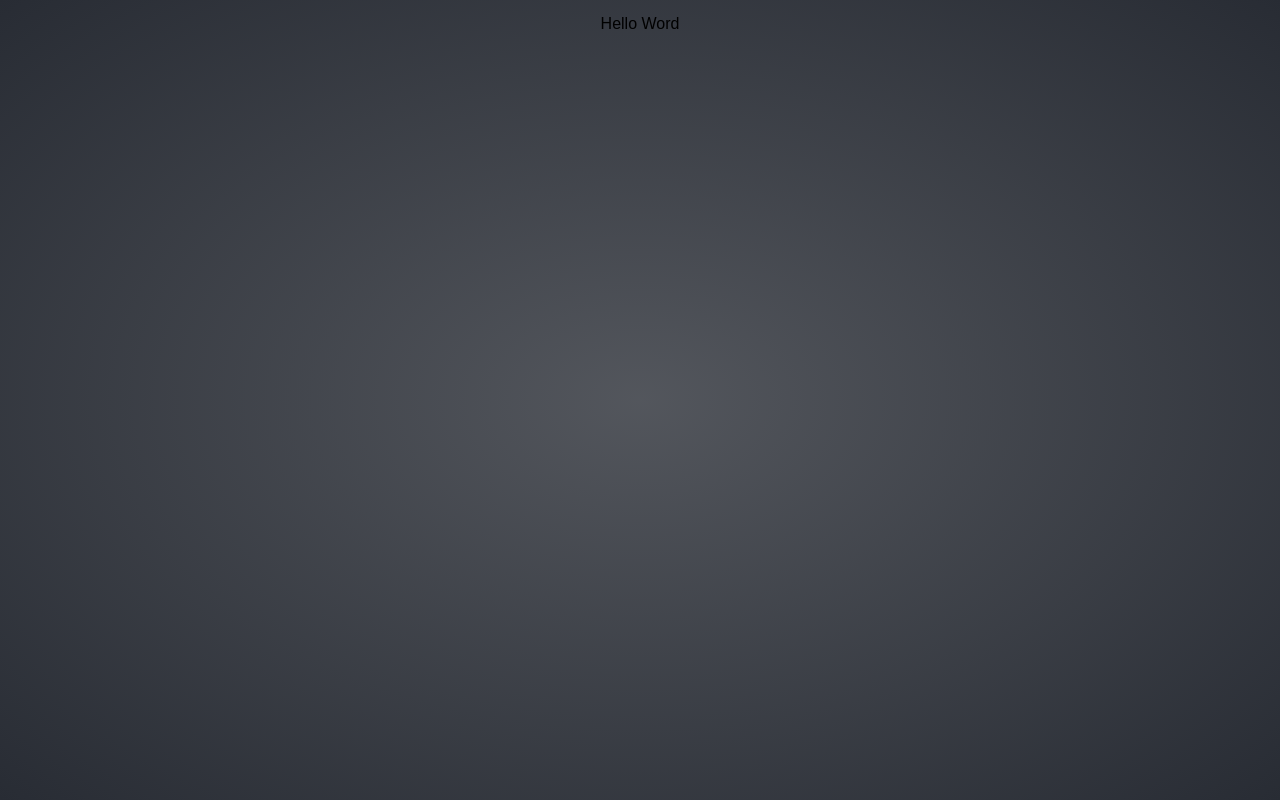
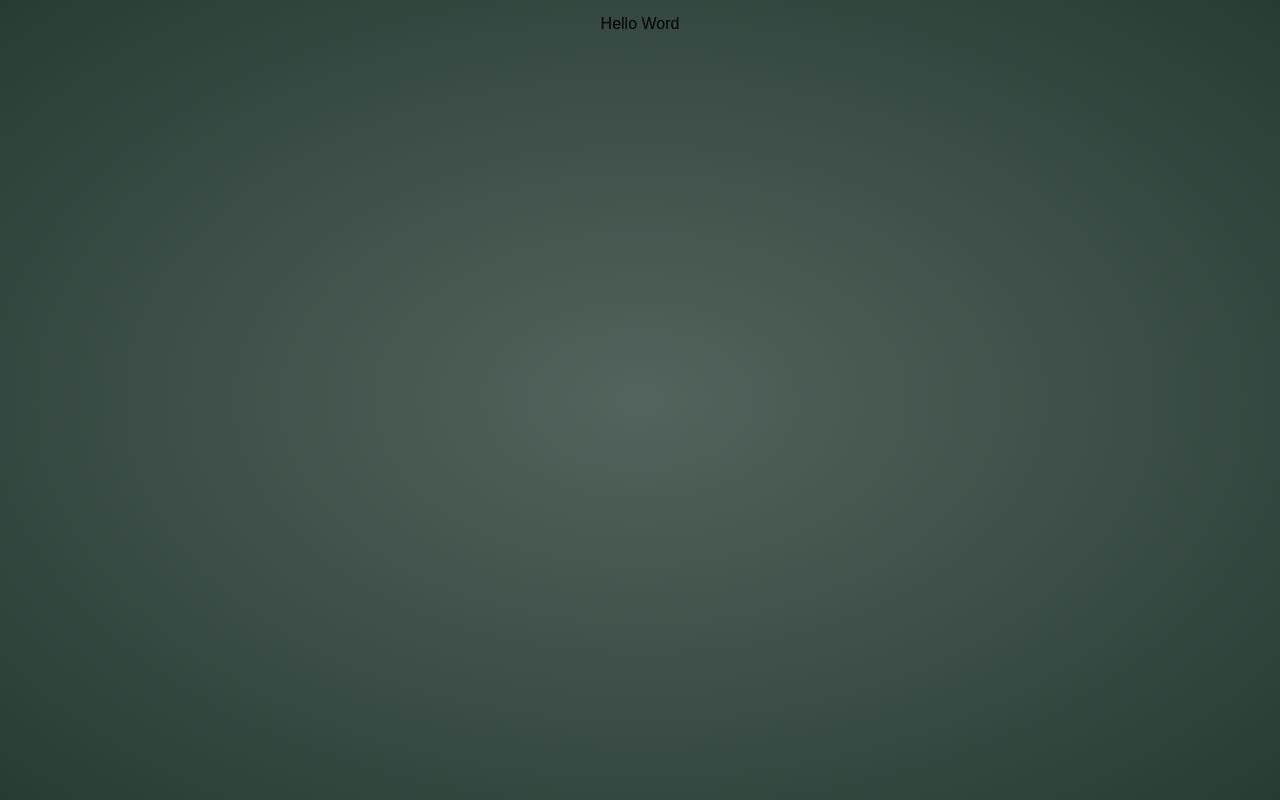
Before and after one commit to JoanSants/sudoku, a React (Create React App) app: page / in a window 1280 px wide. Built offline with nearby package versions, Linux system fonts and the light colour scheme.

Commit message:
Add styled-components theme

```diff
--- a/src/styles/global.ts
+++ b/src/styles/global.ts
@@ -1,6 +1,7 @@
-import { createGlobalStyle } from 'styled-components'
+import { createGlobalStyle, css } from 'styled-components'
 
 export default createGlobalStyle`
+	${({ theme }) => css`
     html {
       height: 100%;
 
@@ -8,17 +9,18 @@ export default createGlobalStyle`
         display: flex;
         flex-direction: column;
         height: 100%;
-			margin: 0
+        margin: 0;
       }
 
       #root {
-			background: radial-gradient(#282C34CC, #282C34);
-			color: '282C34';
+        background: ${theme.colors.background};
+        color: ${theme.colors.black};
         display: flex;
         font-family: sans-serif;
         height: 100%;
         justify-content: center;
-			padding: 15px
+        padding: 15px;
       }
     }
+  `}
 `
--- a/src/styles/index.ts
+++ b/src/styles/index.ts
@@ -1 +1,2 @@
 export { default as GlobalStyles } from './global'
+export { default as theme } from './theme'
--- /dev/null
+++ b/src/styles/theme.ts
@@ -0,0 +1,12 @@
+const theme = {
+  colors: {
+    background: 'radial-gradient(#283c34CC, #283c34)',
+    black: '283c34',
+    blue: 'a0e9fd',
+    lightBlue: 'caf3fe',
+    white: '#ffffff',
+  },
+  transition: '0.3s',
+}
+
+export default theme
--- /dev/null
+++ b/src/typings/theme.d.ts
@@ -0,0 +1,9 @@
+import 'styled-components'
+
+import { theme } from '../styles'
+
+type Theme = typeof theme
+
+declare module 'styled-components' {
+  export interface DefaultTheme extends Theme {}
+}
```
Also changed, not shown: src/index.tsx (+5 -3 lines), 1 other file (tests, documents, lock files or other folders). Lines whose indentation alone changed are shown as unchanged.
